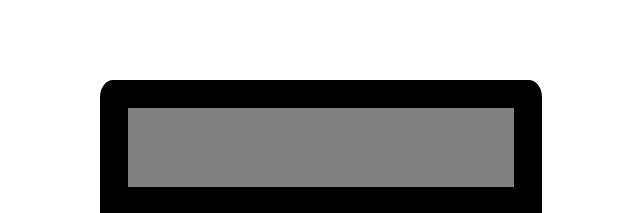
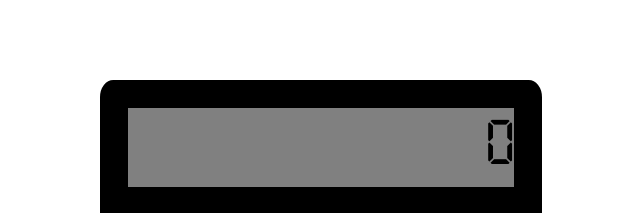
Before and after one commit to fredieposh/calculator, a plain HTML site: page index.html in a window 1280 px wide. Shown: the top 213 px of the page, 319-959 px from the left. Drawn offline with Linux system fonts and the light colour scheme.

Commit message:
Change calculator screen font

```diff
--- a/index.html
+++ b/index.html
@@ -11,9 +11,7 @@
 
     <body>
         <div id="container">
-            <div id="screen">
-
-            </div>
+            <div id="screen">0</div>
             <div id="buttons">
                 <div id="left-buttons">
                     <div class="buttons-container">
--- a/script.js
+++ b/script.js
@@ -31,19 +31,17 @@ const calculatorButtons = document.querySelectorAll(".calc-button");
 
 calculatorButtons.forEach(button => button.addEventListener("mousedown", (e) => {
     e.target.style.backgroundColor = "White";
-    console.log(e.target);
+
    }));
 
 calculatorButtons.forEach(button => button.addEventListener("mouseup", (e) => {
     e.target.removeAttribute("style");
-    console.log(e.target);
    }));
 
 calculatorButtons.forEach(button => button.addEventListener("mouseout", (e) => {
     if(e.target.hasAttribute("style")) {
         e.target.removeAttribute("style");
     }
-    console.log(e.target);
    }));
 
 
--- a/style.css
+++ b/style.css
@@ -1,3 +1,8 @@
+@font-face {
+    font-family: 'digital';
+    src: url('technology.regular.ttf');
+}
+
 body {
     font-family:Verdana, Geneva, Tahoma, sans-serif;
     box-sizing: border-box;
@@ -22,6 +27,11 @@ body {
 }
 
 #screen {
+    display: flex;
+    justify-content:end;
+    align-items: center;
+    font-size: 4em;
+    font-family: 'digital';
     box-sizing: border-box;
     background-color: grey;
     margin: 5% 5%;
```
Also changed, not shown: technology.regular.ttf (added).
